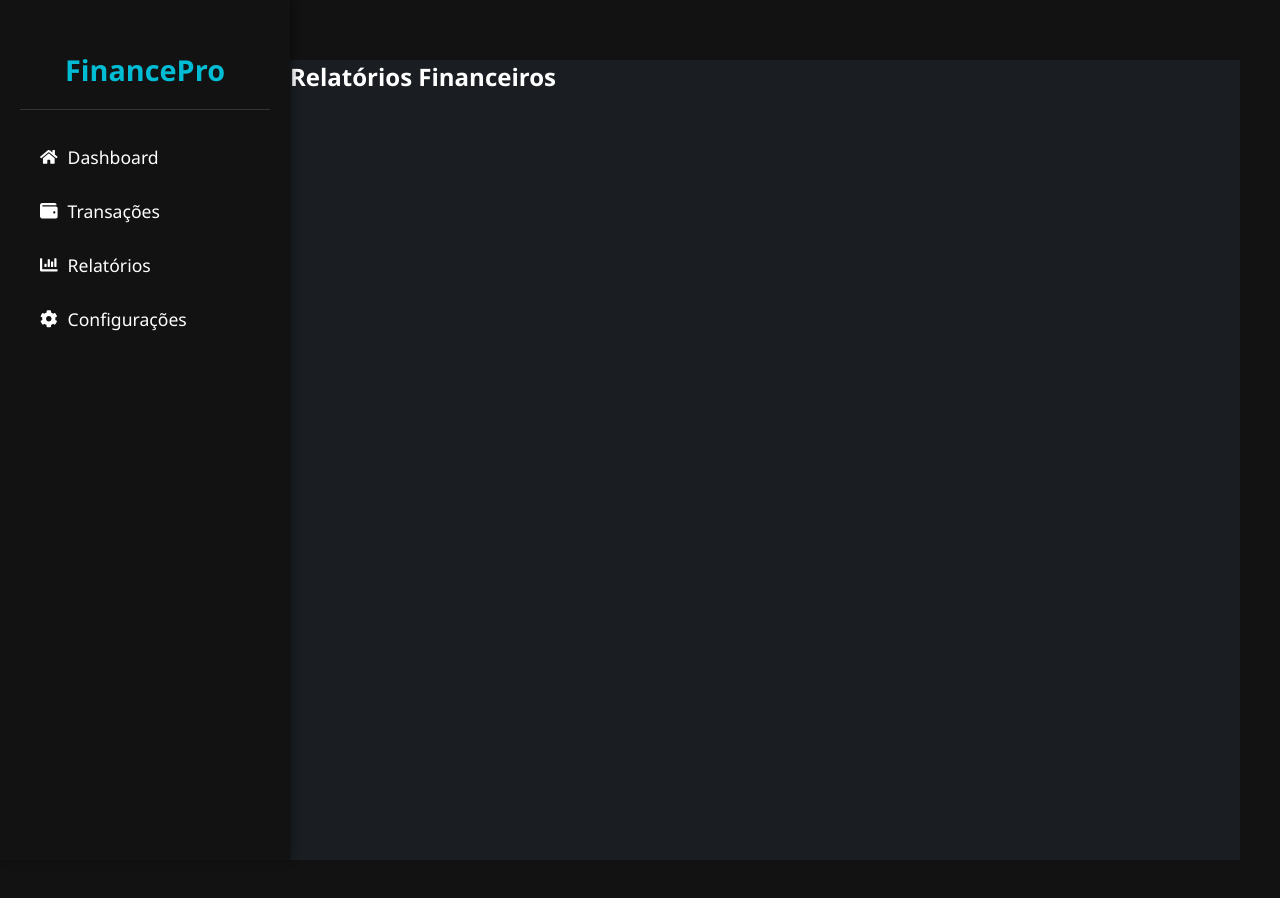
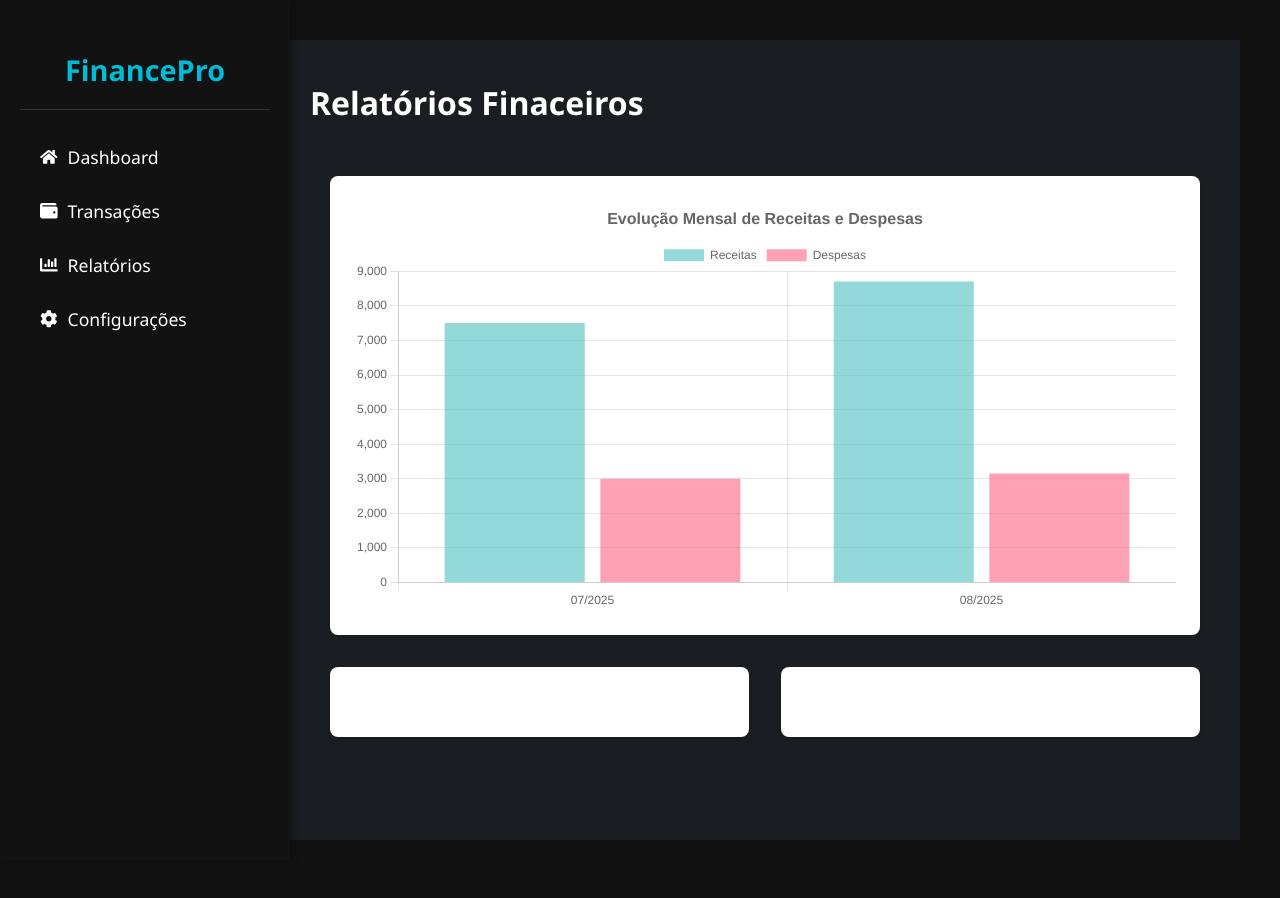
Before and after one commit to GustaOl1v3ir4/dashboard-financeiro, a React (Vite) app: page /relatorios in a window 1280 px wide. Built offline with nearby package versions, Linux system fonts and the light colour scheme.

Commit message:
Grafíco de barras

```diff
--- /dev/null
+++ b/src/components/EvolutionChart.jsx
@@ -0,0 +1,77 @@
+import { Chart as ChartJS, CategoryScale, LinearScale, BarElement, Title, Tooltip, Legend } from 'chart.js';
+import { Bar } from 'react-chartjs-2';
+ChartJS.register(
+  CategoryScale,
+  LinearScale,
+  BarElement,
+  Title,
+  Tooltip,
+  Legend
+);
+
+function EvolutionChart({ transactions }) {
+    const monthlyData = transactions.reduce((acc, transaction) => {
+        const month = transaction.date.substring(0, 7)
+
+        if(!acc[month]){
+            acc[month] = {income:0, expense:0}
+        }
+        if (transaction.type === 'renda') {
+            acc[month].income += transaction.amount;
+            } else {
+            acc[month].expense += transaction.amount;
+        }
+        return acc;
+    }, {});
+
+    const labels = Object.keys(monthlyData).sort();
+
+    const data = {
+        labels: labels.map(label => {
+            const [year, month] = label.split('-');
+            return `${month}/${year}`;
+        }),
+        datasets: [
+            {
+                label: 'Receitas',
+                data:labels.map(month => monthlyData[month].income),
+                backgroundColor: 'rgba(75, 192, 192, 0.6)',
+            },
+            {
+                label: 'Despesas',
+                data:labels.map(month => monthlyData[month].expense),
+                backgroundColor: 'rgba(255, 99, 132, 0.6)',
+            },
+        ],
+    };
+
+    const chartOptions = {
+        responsive: true,
+        plugins: {
+            legend: {
+                position: 'top',
+            },
+            title: {
+                display: true,
+                text: 'Evolução Mensal de Receitas e Despesas',
+                font: {
+                    size: 16
+
+                }
+            },
+        },
+        scales: {
+            y: {
+                beginAtZero: true,
+            }
+        }
+    };
+
+    return (
+        <div className='report-module'>
+            <Bar data={data} options={chartOptions} />
+        </div>
+    );
+}
+
+export default EvolutionChart;
--- /dev/null
+++ b/src/pages/Relatorios.css
@@ -0,0 +1,20 @@
+.reports-page h1 {
+    margin-bottom: 2rem;
+}
+
+.reports-grid{
+    display: grid;
+    grid-template-columns: 1fr 1fr;
+    gap: 2rem;
+}
+
+.report-module {
+    background-color: #fff;
+    padding: 1.5rem;
+    border-radius: 8px;
+    box-shadow: 0 2px 4px rgba(0, 0, 0, 0.1);
+}
+
+.reports-grid > .report-module:first-child {
+    grid-column: 1 / -1;
+}
--- a/src/pages/Relatorios.jsx
+++ b/src/pages/Relatorios.jsx
@@ -1,4 +1,27 @@
+import { useOutletContext } from "react-router-dom"
+import './Relatorios.css'
+import EvolutionChart from "../components/EvolutionChart"
+
+
+
 function Relatorios() {
-    return <h2>Relatórios Financeiros</h2>
+    const { transactions} = useOutletContext()
+
+    if(!transactions || transactions.length === 0){
+        return <h2>Carregando dados para os relatórios...</h2>
+    }
+
+    return (
+        <div className="reports-page">
+            <h1>Relatórios Finaceiros</h1>
+            <div className="reports-grid ">
+                <EvolutionChart transactions={transactions} />
+                <div className="report-module">Módulo 1 </div>
+                <div className="report-module">Módulo 2 </div>
+            </div>
+        </div>
+    )
+
+
 }
 export default Relatorios
```
